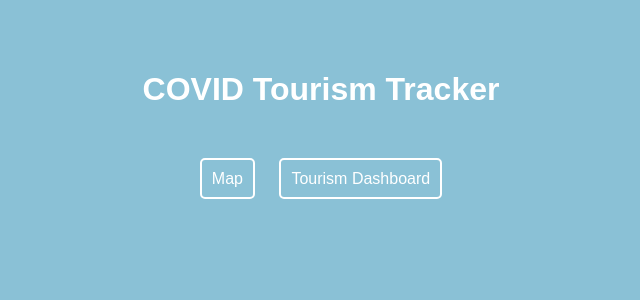
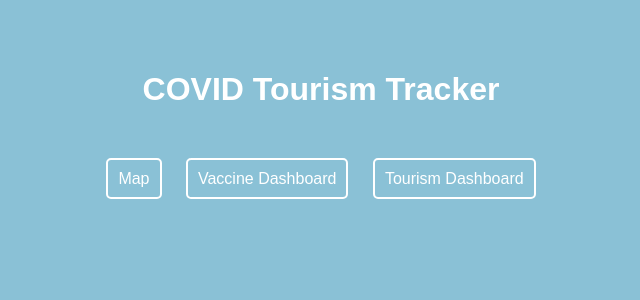
Before and after one commit to KZavalin/Project3_COVID_Stats, a Flask app: page / in a window 1280 px wide. Shown: the top 300 px of the page, without its empty margins (319-959 px from the left). Run offline with Flask 3, Linux system fonts and the light colour scheme; some libraries are stand-ins or nearby versions.

Commit message:
add tourism button to index

```diff
--- a/H2/templates/index.html
+++ b/H2/templates/index.html
@@ -48,6 +48,7 @@
     <h1>COVID Tourism Tracker</h1>
     <ul>
         <li><a href="{{ url_for('show_map') }}">Map</a></li>
+        <li><a href="{{ url_for('show_dashboard') }}">Vaccine Dashboard</a></li>
         <li><a href="{{ url_for('show_dashboard') }}">Tourism Dashboard</a></li>
     </ul>
 </body>
```
